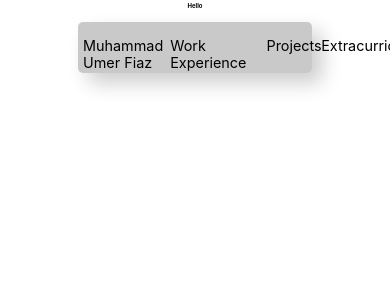
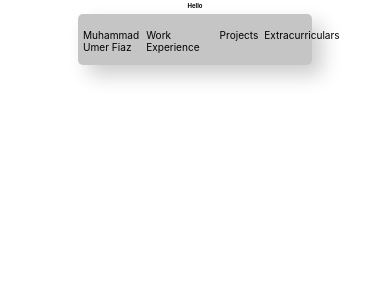
Before and after one commit to nopunindented/Portfolio-Umer, a React (Create React App) app in the folder portfolio/: page / in a window 390 px wide. Shown: the top 300 px of the page. Built offline with nearby package versions, Linux system fonts and the light colour scheme.

Commit message:
"navbar-resize/Added media queries to font resize on tablet width"

```diff
--- a/portfolio/src/components/header.css
+++ b/portfolio/src/components/header.css
@@ -5,9 +5,9 @@
   height: 6%; /* Set the height of the rectangle */
   left: 20%;
 
-  background: rgba(57, 57, 57, 0.27);
-  backdrop-filter: blur(0.5px);
-  margin-top: 20px;
+  background: rgba(41, 41, 41, 0.27);
+  backdrop-filter: blur(0.7px);
+  margin-top: 12px;
   box-shadow: 10px 10px 20px rgba(0, 0, 0, 0.2);
   border-radius: 5px;
 
@@ -26,11 +26,25 @@
   padding-right: 5px;
 }
 
+/* Name media query */
+@media (max-width: 768px) {
+  .name_navbar {
+    font-size: 70%; /* Adjust the maximum width for smaller screens */
+  }
+}
+
 .work_navbar {
   position: relative;
   top: 30%;
   margin-right: 10px;
   margin-left: 2px;
+}
+
+/* Work media query */
+@media (max-width: 768px) {
+  .work_navbar {
+    font-size: 70%; /* Adjust the maximum width for smaller screens */
+  }
 }
 
 .projects_navbar {
@@ -40,6 +54,13 @@
   margin-left: 10px;
 }
 
+/* Projects media query */
+@media (max-width: 768px) {
+  .projects_navbar {
+    font-size: 70%; /* Adjust the maximum width for smaller screens */
+  }
+}
+
 .extra_navbar {
   position: relative;
   top: 30%;
@@ -47,3 +68,10 @@
   margin-right: 10px;
   margin-left: 10px;
 }
+
+/* Extra media query */
+@media (max-width: 768px) {
+  .extra_navbar {
+    font-size: 70%; /* Adjust the maximum width for smaller screens */
+  }
+}
```
